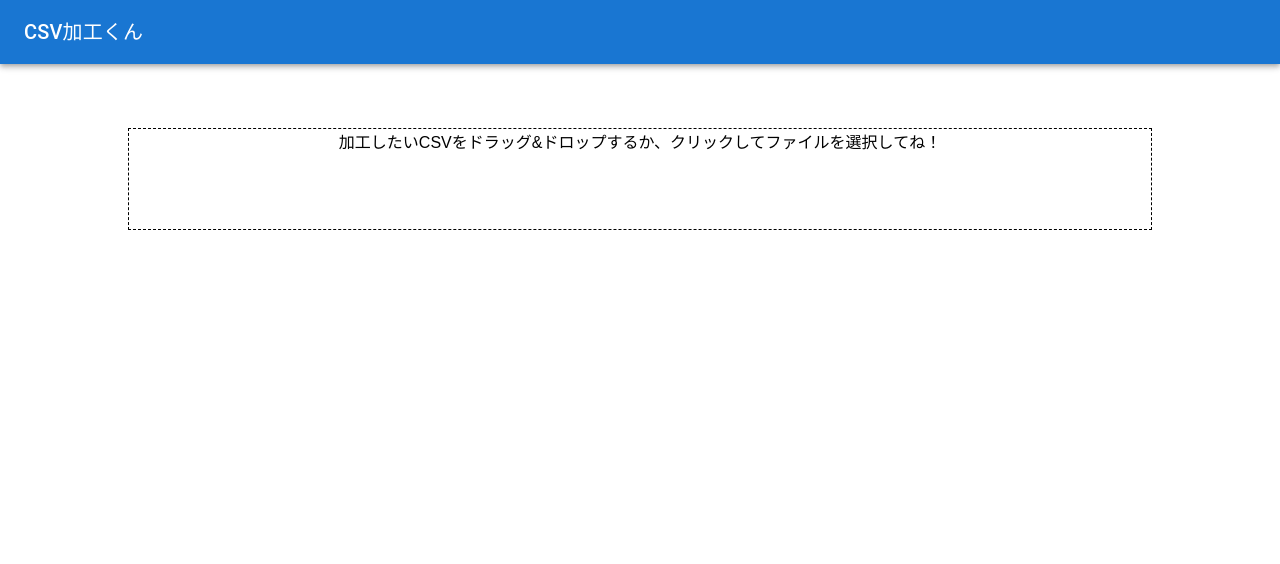
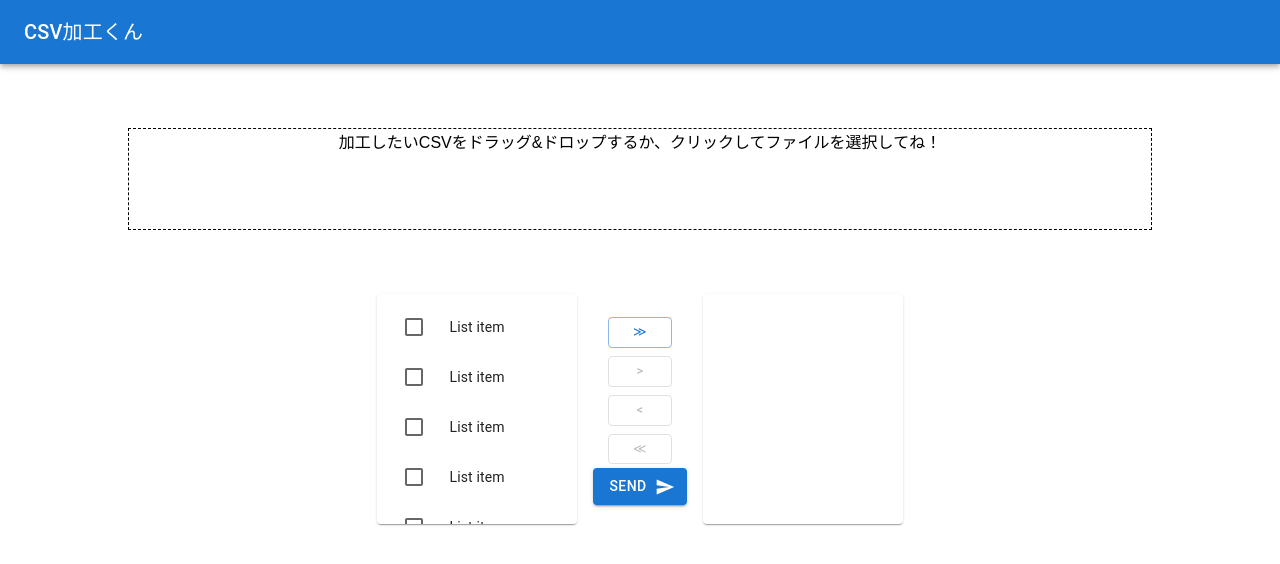
Before and after one commit to orekentaro/ReactCSV, a React (Vite) app: page / in a window 1280 px wide. Shown: the top 564 px of the page. Built offline with nearby package versions, Linux system fonts and the light colour scheme.

Commit message:
prop値を渡すまで

```diff
--- a/src/components/CSVDrop.tsx
+++ b/src/components/CSVDrop.tsx
@@ -29,17 +29,16 @@ function CSVDropZone() {
     }
     else {
       readCsv(acceptedFiles[0]).then(header => {
-        setCsvHeader([header[0]])
+        setCsvHeader(header[0])
       });
       csvToJson(acceptedFiles[0]).then(jsonData => {
         setCsvData(jsonData)
       })
-      console.log(csvHeader)
     }
   }, [])
 
   function readCsv(file: string) {
-    return new Promise<string>((resolve, reject) => {
+    return new Promise<string[][]>((resolve, reject) => {
       parse(file, {
         complete: (results: any) => {
           resolve(results.data);
@@ -79,7 +78,10 @@ function CSVDropZone() {
         message={status.message}
         />
       <div>
-        {/* <TransferList/> */}
+        <TransferList
+          csvHeader={csvHeader}
+          length={csvHeader.length}
+        />
       </div>
     </div>
 
--- a/src/components/TransferList.tsx
+++ b/src/components/TransferList.tsx
@@ -9,6 +9,7 @@ import Button from '@mui/material/Button';
 import Paper from '@mui/material/Paper';
 import SendIcon from '@mui/icons-material/Send';
 
+// Left,Rightをstringに改造
 
 function not(a: readonly number[], b: readonly number[]) {
   return a.filter((value) => b.indexOf(value) === -1);
@@ -18,10 +19,16 @@ function intersection(a: readonly number[], b: readonly number[]) {
   return a.filter((value) => b.indexOf(value) !== -1);
 }
 
-export default function TransferList() {
+type Props = {
+  csvHeader: string[],
+  length: number
+}
+
+const TransferList = (props: Props) => {
+  const {csvHeader, length} = props
   const [checked, setChecked] = React.useState<readonly number[]>([]);
-  const [left, setLeft] = React.useState<readonly number[]>([0, 1, 2, 3]);
-  const [right, setRight] = React.useState<readonly number[]>([4, 5, 6, 7]);
+  const [left, setLeft] = React.useState<readonly number[]>([0, 1, 2, 3, 4, 5, 6, 7]);
+  const [right, setRight] = React.useState<readonly number[]>([]);
 
   const leftChecked = intersection(checked, left);
   const rightChecked = intersection(checked, right);
@@ -84,7 +91,7 @@ export default function TransferList() {
                   }}
                 />
               </ListItemIcon>
-              <ListItemText id={labelId} primary={`List item ${value + 1}`} />
+              <ListItemText id={labelId} primary={`List item ${csvHeader}`} />
             </ListItem>
           );
         })}
@@ -147,3 +154,5 @@ export default function TransferList() {
     </Grid>
   );
 }
+
+export default TransferList
```
